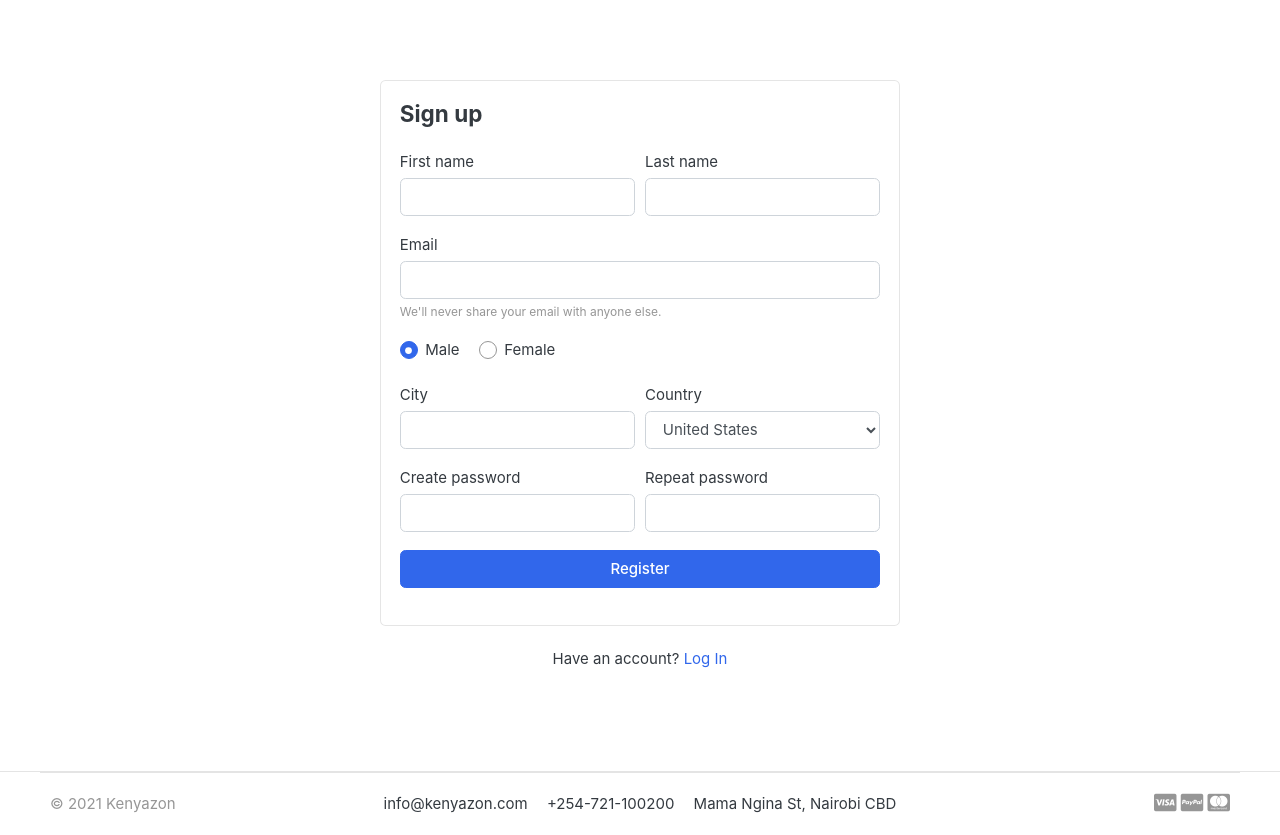
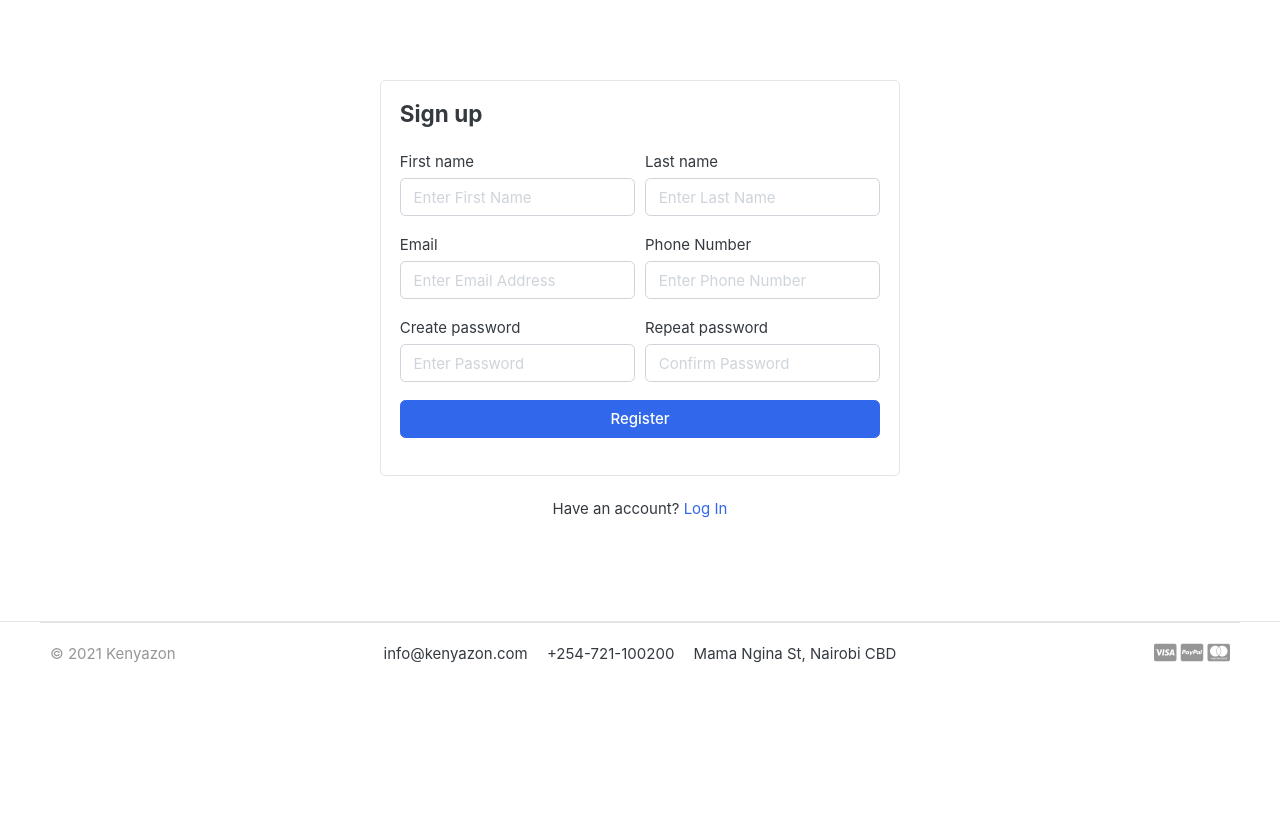
Before and after one commit to kbgro/Kenyazon-Ecommerce, a Django app: page /accounts/register/ in a window 1280 px wide. Shown: the part 118-953 px from the top of the page. After the commit the page ends 781 px from the top, so only its background shows below. Run offline with Django 3.2, Linux system fonts and the light colour scheme; data that the repository does not hold is empty; some libraries are stand-ins or nearby versions; some web fonts are replaced.

Commit message:
Improved code on Login/Register Functionality

```diff
--- a/accounts/forms.py
+++ b/accounts/forms.py
@@ -1,2 +1,51 @@
 from django import forms
 from .models import Account
+
+
+class RegistrationForm(forms.ModelForm):
+    password = forms.CharField(widget=forms.PasswordInput(attrs={
+        'placeholder': 'Enter Password',
+        'class': 'form-control',
+    }))
+    confirm_password = forms.CharField(widget=forms.PasswordInput(attrs={
+        'placeholder': 'Confirm Password',
+        'class': 'form-control',
+    }))
+
+    class Meta:
+        model = Account
+        fields = ['first_name', 'last_name', 'phone_number', 'email', 'password']
+
+    def __init__(self, *args, **kwargs):
+        super(RegistrationForm, self).__init__(*args, **kwargs)
+        self.fields['first_name'].widget.attrs['placeholder'] = 'Enter First Name'
+        self.fields['last_name'].widget.attrs['placeholder'] = 'Enter Last Name'
+        self.fields['email'].widget.attrs['placeholder'] = 'Enter Email Address'
+        self.fields['phone_number'].widget.attrs['placeholder'] = 'Enter Phone Number'
+        for field in self.fields:
+            self.fields[field].widget.attrs['class'] = 'form-control'
+
+    def clean(self):
+        cleaned_data = super(RegistrationForm, self).clean()
+        password = cleaned_data.get('password')
+        confirm_password = cleaned_data.get('confirm_password')
+        if password != confirm_password:
+            raise forms.ValidationError(
+                'Password does not match!'
+            )
+
+
+class LoginForm(forms.ModelForm):
+    password = forms.CharField(widget=forms.PasswordInput(attrs={
+        'placeholder': 'Enter Password',
+        'class': 'form-control',
+    }))
+
+    class Meta:
+        model = Account
+        fields = ['email', 'password']
+
+    def __init__(self, *args, **kwargs):
+        super(LoginForm, self).__init__(*args, **kwargs)
+        self.fields['email'].widget.attrs['placeholder'] = 'Enter Email Address'
+        self.fields['email'].widget.attrs['class'] = 'form-control'
--- a/accounts/urls.py
+++ b/accounts/urls.py
@@ -3,5 +3,6 @@ from . import views
 
 urlpatterns = [
     path('login/', views.login, name='login'),
-    path('register/', views.register, name='register')
+    path('register/', views.register, name='register'),
+    path('logout', views.logout, name='logout'),
 ]
--- a/accounts/views.py
+++ b/accounts/views.py
@@ -1,13 +1,57 @@
-from django.shortcuts import render
+from django.contrib import messages, auth
+from django.contrib.auth.decorators import login_required
+from django.shortcuts import render, redirect
+from accounts.forms import RegistrationForm, LoginForm
+from accounts.models import Account
 
 
 # Create your views here.
+
+
 def login(request):
+    if request.method == 'POST':
+        email = request.POST['email']
+        password = request.POST['password']
+
+        user = auth.authenticate(email=email, password=password)
+        if user is not None:
+            auth.login(request, user)
+            return redirect('index')
+        else:
+            messages.error(request, 'Invalid login credentials🤷‍')
+            return redirect('login')
+
     return render(request, template_name='accounts/login.html')
 
 
 def register(request):
-    return render(request, template_name='accounts/register.html')
+    if request.method == 'POST':
+        form = RegistrationForm(request.POST)
+        if form.is_valid():
+            first_name = form.cleaned_data['first_name']
+            last_name = form.cleaned_data['last_name']
+            email = form.cleaned_data['email']
+            phone_number = form.cleaned_data['phone_number']
+            password = form.cleaned_data['password']
+            username = email.split('@')[0]
 
+            user = Account.objects.create_user(first_name=first_name, last_name=last_name,
+                                               email=email, username=username, password=password)
+            user.phone_number = phone_number
+            user.save()
+            messages.success(request, 'User registered successfully😎')
+            return redirect('register')
+    else:
+        form = RegistrationForm()
+
+    context = {
+        'form': form,
+    }
+    return render(request, template_name='accounts/register.html', context=context)
+
+
+@login_required(login_url='login')
 def logout(request):
-    return
+    auth.logout(request)
+    messages.success(request, 'You\'re logged out👋🏻')
+    return redirect('login')
--- a/static/js/script.js
+++ b/static/js/script.js
@@ -57,3 +57,7 @@ $(document).ready(function() {
 
 });
 // jquery end
+
+setTimeout(function(){
+    $('#message').fadeOut('slow')
+}, 4000)
--- /dev/null
+++ b/templates/accounts/alerts.html
@@ -0,0 +1,11 @@
+{% if messages %}
+        {% for message in messages %}
+            <div id="message" class="container">
+                <div {% if message.tags %} class="alert alert-{{ message.tags }}"{% endif %} role="alert">
+                <button type="button" class="close" data-dismiss="alert"><span aria-hidden="true">&times;</span></button>
+                    {% if message.level == DEFAULT_MESSAGE_LEVELS.ERROR %}Error: {% endif %}
+                    {{ message }}
+                </div>
+            </div>
+        {% endfor %}
+{% endif %}
--- a/templates/accounts/register.html
+++ b/templates/accounts/register.html
@@ -8,63 +8,49 @@
 <!-- ============================ COMPONENT REGISTER   ================================= -->
 	<div class="card mx-auto" style="max-width:520px; margin-top:40px;">
       <article class="card-body">
+          {% include 'accounts/alerts.html' %}
 		<header class="mb-4"><h4 class="card-title">Sign up</h4></header>
-		<form>
+		<form action="{% url 'register' %}" method="POST">
+            {% csrf_token %}
+
 				<div class="form-row">
 					<div class="col form-group">
 						<label>First name</label>
-					  	<input type="text" class="form-control" placeholder="">
+					  	    {{ form.first_name }}
 					</div> <!-- form-group end.// -->
 					<div class="col form-group">
 						<label>Last name</label>
-					  	<input type="text" class="form-control" placeholder="">
+                            {{ form.last_name }}
 					</div> <!-- form-group end.// -->
 				</div> <!-- form-row end.// -->
-				<div class="form-group">
-					<label>Email</label>
-					<input type="email" class="form-control" placeholder="">
-					<small class="form-text text-muted">We'll never share your email with anyone else.</small>
-				</div> <!-- form-group end.// -->
-				<div class="form-group">
-					<label class="custom-control custom-radio custom-control-inline">
-					  <input class="custom-control-input" checked="" type="radio" name="gender" value="option1">
-					  <span class="custom-control-label"> Male </span>
-					</label>
-					<label class="custom-control custom-radio custom-control-inline">
-					  <input class="custom-control-input" type="radio" name="gender" value="option2">
-					  <span class="custom-control-label"> Female </span>
-					</label>
-				</div> <!-- form-group end.// -->
+
+
 				<div class="form-row">
 					<div class="form-group col-md-6">
-					  <label>City</label>
-					  <input type="text" class="form-control">
+					  <label>Email</label>
+					    {{ form.email }}
+
 					</div> <!-- form-group end.// -->
 					<div class="form-group col-md-6">
-					  <label>Country</label>
-					  <select id="inputState" class="form-control">
-					    <option> Choose...</option>
-					      <option>Uzbekistan</option>
-					      <option>Russia</option>
-					      <option selected="">United States</option>
-					      <option>India</option>
-					      <option>Afganistan</option>
-					  </select>
+					  <label>Phone Number</label>
+					    {{ form.phone_number }}
 					</div> <!-- form-group end.// -->
 				</div> <!-- form-row.// -->
 				<div class="form-row">
 					<div class="form-group col-md-6">
 						<label>Create password</label>
-					    <input class="form-control" type="password">
+                            {{ form.password }}
 					</div> <!-- form-group end.// -->
 					<div class="form-group col-md-6">
 						<label>Repeat password</label>
-					    <input class="form-control" type="password">
+                            {{ form.confirm_password }}
 					</div> <!-- form-group end.// -->
 				</div>
 			    <div class="form-group">
-			        <button type="submit" class="btn btn-primary btn-block"> Register  </button>
+			        <button type="submit" class="btn btn-primary btn-block">Register</button>
 			    </div> <!-- form-group// -->
+            {{ form.email.errors }}
+            {{ form.non_field_errors }}
 
 			</form>
 		</article><!-- card-body.// -->
--- a/templates/includes/navbar.html
+++ b/templates/includes/navbar.html
@@ -61,6 +61,7 @@
                 </div> <!-- col.// -->
                 <div class="col-lg-3 col-sm-6 col-8 order-2 order-lg-3">
                             <div class="d-flex justify-content-end mb-3 mb-lg-0">
+                                {% if user.id is None %}
                                 <div class="widget-header">
                                     <small class="title text-muted">Welcome guest!</small>
                                     <div>
@@ -68,6 +69,15 @@
                                         <a href="{% url 'register' %}"> Register</a>
                                     </div>
                                 </div>
+                                {% else %}
+                                    <div class="widget-header">
+                                    <small class="title text-muted">Welcome {{ user.first_name }}</small>
+                                    <div>
+                                        <i class="fa fa-tachometer-alt"></i> <a href="#">Dashboard</a><span class="dark-transp"> | </span>
+                                        <a href="{% url 'logout' %}">Logout</a>
+                                    </div>
+                                </div>
+                                {% endif %}
                                 <a href="{% url 'cart' %}" class="widget-header pl-3 ml-3">
                                     <div class="icon icon-sm rounded-circle border"><i class="fa fa-shopping-cart"></i></div>
                                     <span class="badge badge-pill badge-danger notify">{{ cart_count }}</span>
```
Also changed, not shown: kenyazon/settings.py (+5 -6 lines), templates/accounts/login.html (+5 -3 lines).
